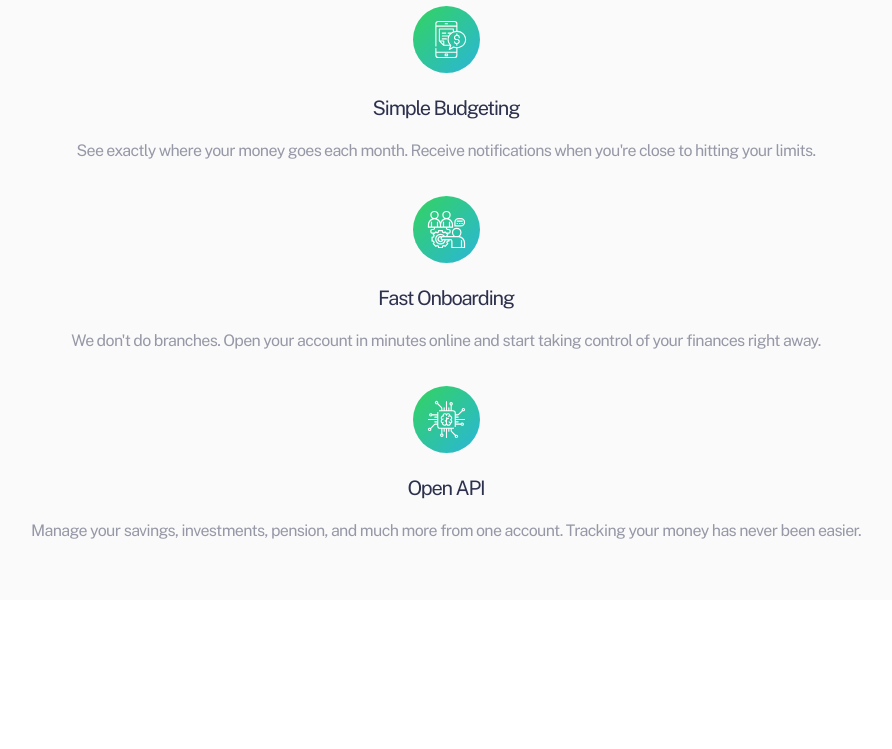
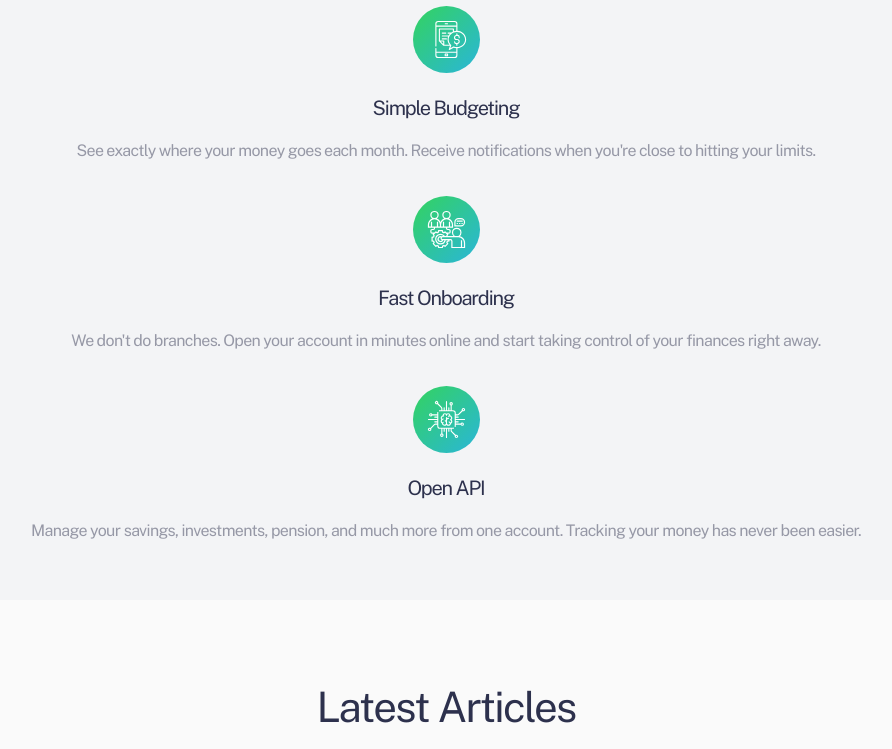
Before and after one commit to izurai27/easybank-landingpage, a React (Create React App) app: page / in a window 1280 px wide. Shown: the part 1969-2718 px from the top of the page, without its empty margins (194-1086 px from the left). Before the commit the page ends 2569 px from the top, so only its background shows below. Built offline with nearby package versions, Linux system fonts and the light colour scheme; the HTML template or start-up script is replaced by a standard one.

Commit message:
done with article

```diff
--- a/src/App.js
+++ b/src/App.js
@@ -3,6 +3,7 @@
 import GlobalCSS from './global.css'
 import Hero from './components/hero';
 import Reason from './components/reason';
+import Article from './components/article';
 
 
 
@@ -14,6 +15,7 @@
       <Header/>
       <Hero/>
       <Reason/>
+      <Article/>
     </div>
   );
 }
--- /dev/null
+++ b/src/component.styled/article.styled.js
@@ -0,0 +1,31 @@
+import styled from "styled-components";
+
+export const ArticleStyled = styled.article`
+  display:flex;
+  flex-direction: column;
+  align-items: center;
+  background-color: var(--veryLightGray);
+  row-gap: calc(23/16*1rem);
+  padding-top:calc(86/16*1rem);
+
+  .article-item{
+    display: flex;
+    flex-direction: column;
+    width:calc(301/375*100%);
+    overflow:hidden;
+    border-radius: 10px;
+    background-color: white;
+
+  }
+
+  .caption{
+    padding:calc(29/16*1rem);
+    display: flex;
+    flex-direction: column;
+    row-gap: 11px;
+  }
+
+  cite{
+    font-size:calc(10/16*1rem);
+  }
+`
--- a/src/component.styled/reason.styled.js
+++ b/src/component.styled/reason.styled.js
@@ -1,7 +1,7 @@
 import styled from "styled-components";
 
 export const ReasonStyled = styled.section`
-  background-color: var(--veryLightGray);
+  background-color: var(--lightGrayishBlue);
   text-align:center;
   padding: 60px 24px;
   display:flex;
--- /dev/null
+++ b/src/components/article.jsx
@@ -0,0 +1,64 @@
+import React from 'react'
+import currency from '../images/image-currency.jpg'
+import confetti from '../images/image-confetti.jpg'
+import plane from '../images/image-plane.jpg'
+import restaurant from '../images/image-restaurant.jpg'
+import { ArticleStyled } from '../component.styled/article.styled'
+
+
+const articles = [
+  {
+    title:'Receive money in any currency with no fees',
+    author:'Claire Robinson',
+    caption:'The world is getting smaller and we’re becoming more mobile. So why should you be forced to only receive money in a single …',
+    image:currency
+  },
+  {
+    title:'Treat yourself without worrying about money',
+    author:'Wilson Hutton',
+    caption:'Our simple budgeting feature allows you to separate out your spending and set realistic limits each month. That means you …',
+    image: restaurant
+  },
+  {
+    title:'Take your Easybank card wherever you go',
+    author:'Wilson Hutton',
+    caption:'We want you to enjoy your travels. This is why we don’t charge any fees on purchases while you’re abroad. We’ll even show you …',
+    image: plane
+  },
+  {
+    title:'Our invite-only Beta accounts are now live!',
+    author:'Claire Robinson',
+    caption:'After a lot of hard work by the whole team, we’re excited to launch our closed beta. It’s easy to request an invite through the site ...',
+    image: confetti
+  }
+
+
+
+]
+
+const Article = () => {
+  return (
+
+    <ArticleStyled>
+      <h1>Latest Articles</h1>
+      {articles.map(element => {
+      return (
+        <div className='article-item'>
+          <img src={element.image} alt="illustration" />
+          <div className="caption">
+            <cite>By {element.author}</cite>
+            <h2>{element.title}</h2>
+            <p>{element.caption}</p>
+          </div>
+
+        </div>
+      )
+    })}
+
+    </ArticleStyled>
+
+
+  )
+}
+
+export default Article
```
